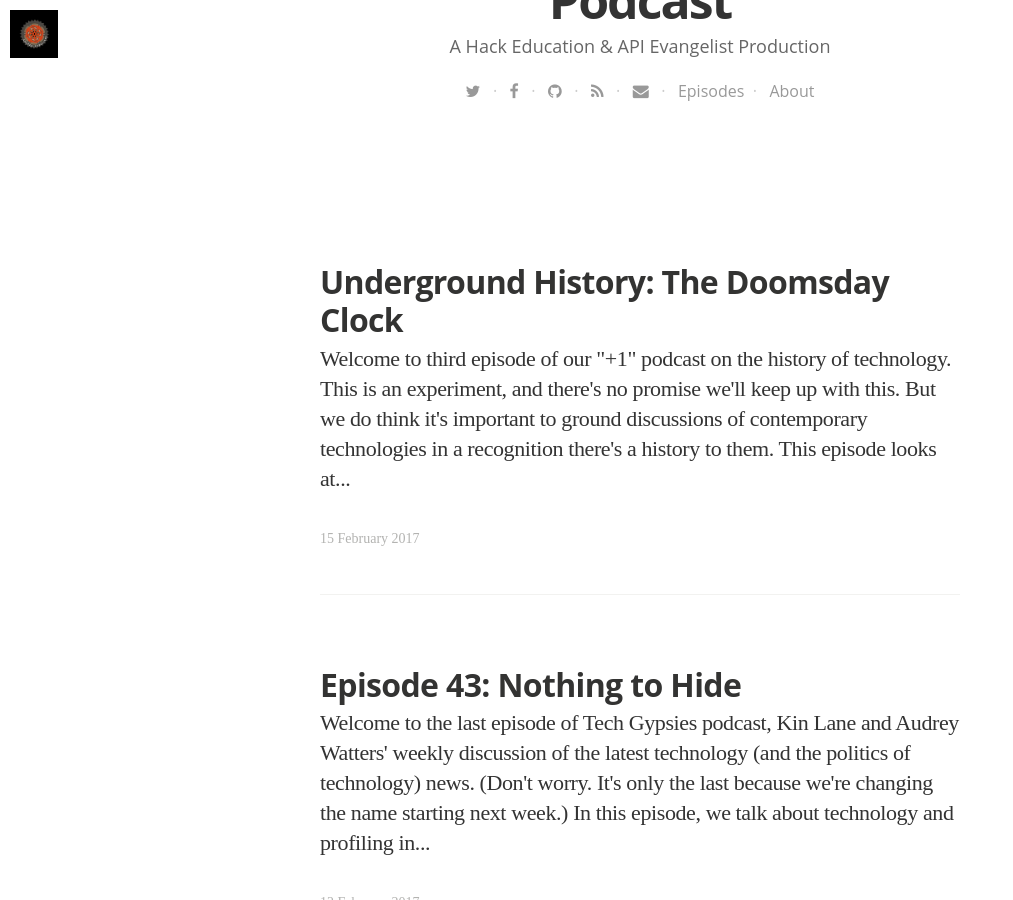
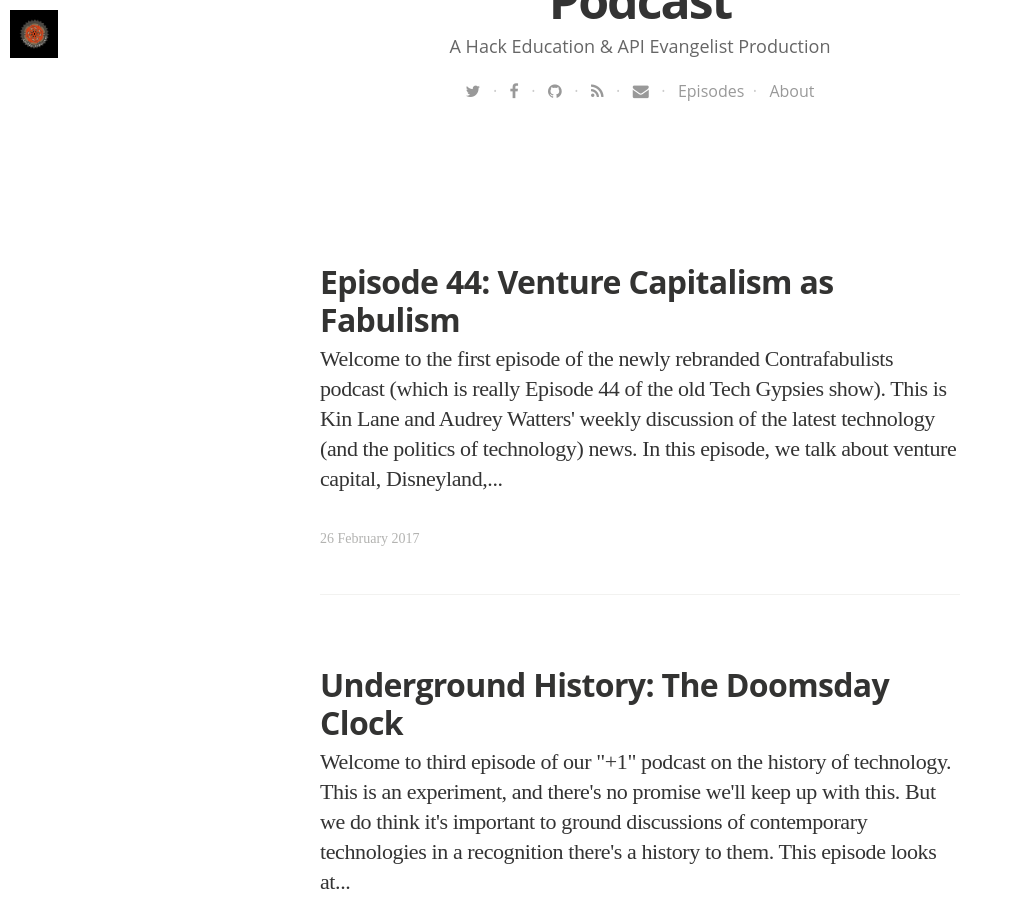
Before and after one commit to Contrafabulists/podcast, a Jekyll site: the page built from blog/index.html, in a window 1280 px wide and 900 px high, scrolled down 609 px. Shown: the whole window, without its empty margins (0-1013 px from the left). Built offline with Jekyll 4.4.1, drawn with Linux system fonts in a browser that asks for light colours; nearby versions of some CDN libraries; some web fonts are replaced; the list of posts is cut into pages by our own code; some of the changed text lies outside the part shown.

Commit message:
new episode

```diff
--- a/_data/podcasts.yaml
+++ b/_data/podcasts.yaml
@@ -642,3 +642,17 @@
   tags:
   - Technology
   - Politics
+- title: "Contrafabulists Episode 44"
+  summary: "In this episode, we talk about venture capital, data collection, and the narratives Silicon Valley tells to justify its existence."
+  description: "In this episode, we talk about venture capital, data collection, and the narratives Silicon Valley tells to justify its existence."
+  subtitle: "Tech, Scrutinized"
+  image: /assets/images/cog-big.png
+  audio_file: http://s3.amazonaws.com/contrafabulists/2017-02-26-episode-44.mp3
+  audio_length: 52791088
+  sound_cloud: https://soundcloud.com/contrafabulists/episode-44
+  duration: '0:36:39'
+  publish_date: "2017-02-26 09:00:00"
+  url: 2017/02/26/episode-44
+  tags:
+  - Technology
+  - Politics
--- /dev/null
+++ b/_posts/2017-02-26-episode-44.html
@@ -0,0 +1,22 @@
+---
+layout: post
+title: "Episode 44: Venture Capitalism as Fabulism"
+date: 2017-02-26 08:35:00 +0000
+image: https://s3.amazonaws.com/contrafabulists/2017-02-26-disney.jpg
+imagecredits: https://www.flickr.com/photos/mullingitover/272897024
+---
+<p>Welcome to the first episode of the newly rebranded Contrafabulists podcast (which is really Episode 44 of the old Tech Gypsies show). This is <a href="http://kinlane.com">Kin Lane</a> and <a href="http://audreywatters.com">Audrey Watters</a>' weekly discussion of the latest technology (and the politics of technology) news.</p>
+
+<p>In this episode, we talk about venture capital, Disneyland, data collection, and the narratives Silicon Valley tells to justify its existence.</p>
+
+<p>
+<iframe width="100%" height="166" scrolling="no" frameborder="no" src="https://w.soundcloud.com/player/?url=https%3A//api.soundcloud.com/tracks/309692069&amp;color=ff5500&amp;auto_play=false&amp;hide_related=false&amp;show_comments=true&amp;show_user=true&amp;show_reposts=false"></iframe>
+</p>
+
+<p>Here are the stories we referenced:</p>
+<ul>
+<li>"<a href="https://www.theregister.co.uk/2017/02/22/oracle_crushes_apiary_customer_hopes/">Oracle crushes Apiary's hope in slightly awkward email to customers</a>" via The Register</li>
+<li>"<a href="https://points.datasociety.net/rationalizing-those-irrational-fears-of-inbloom-9cb2aa4a3cb2#.um7mcy90l">Rationalizing Those 'Irrational' Fears of inBloom</a>" via Points</li>
+</ul>
+
+<p>Feedback is welcome. (You should <a href="mailto:kinlane@gmail.com">email Kin</a> with it though, not Audrey.)</p>
--- a/index.html
+++ b/index.html
@@ -8,7 +8,7 @@ layout: default
 
 <p><strong>To Subscribe</strong>: You can subscribe to the podcast via iTunes, Stitcher, or <a href="https://soundcloud.com/contrafabulists">Soundcloud</a> (or via any other app that supports <a href="http://podcast.contrafabulists.com/feed.xml">RSS</a>). The <a href="http://podcast.contrafabulists.com/blog/">show notes</a> can be found <a href="http://podcast.contrafabulists.com/blog/">on this blog</a> and can also be subscribed to <a href="http://podcast.contrafabulists.com/blog.xml">via RSS</a>. These are all included as part of <a href="http://hackeducation.us5.list-manage1.com/subscribe?u=0ab07657df870af8eb101b4e5&id=c0e1f570cf">the weekly Contrafabulists Newsletter</a>.</p>
 
-<p><strong>Latest Episode: <a href="http://podcast.techgypsi.es/2017/02/12/episode-43">43</a></strong>
+<p><strong>Latest Episode: <a href="http://podcast.contrafabulists.com/2017/02/26/episode-44">44</a></strong>
 
 <p><strong>Latest Underground History: <a href="http://podcast.contrafabulists.com/2017/02/15/underground-doomsday-clock">Volume 3: The Doomsday Clock</a></strong></p>
 
```
